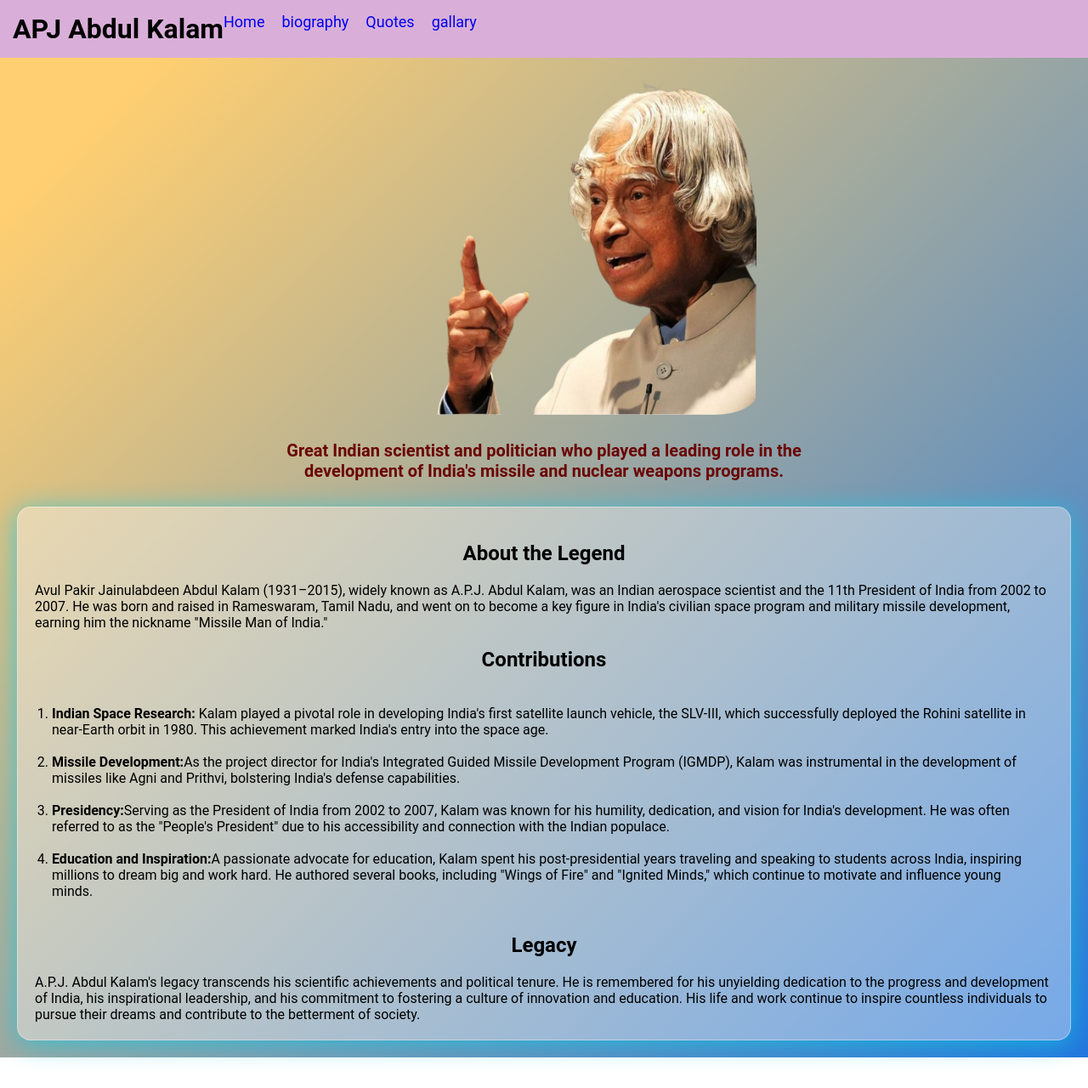
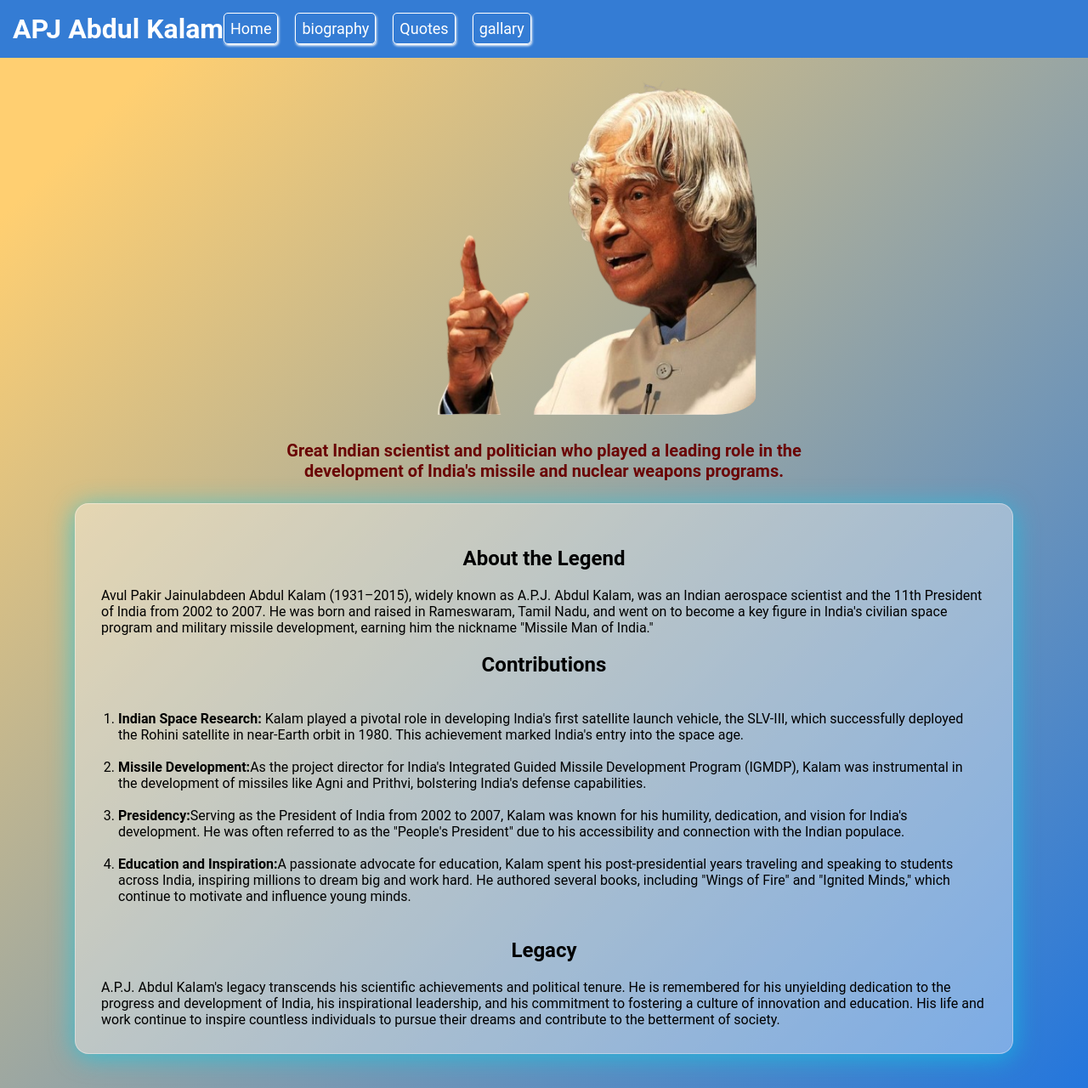
Before and after one commit to marinaakter/A-tribute-page, a plain HTML site: page index.html in a window 1280 px wide. Shown: the whole page at 85% size. Before the commit the page ends 1244 px from the top, so only its background shows below. Drawn offline with Linux system fonts and the light colour scheme.

Commit message:
navbar border added

```diff
--- a/style/style.css
+++ b/style/style.css
@@ -7,19 +7,31 @@ body {
   background-image: linear-gradient(135deg, #ffcf71 10%, #2376dd 100%);
 }
 .header {
-  background-color: #d9afd9;
+  background-color: #347CD4;
   padding: 15px;
   display: flex;
+  color: white;
+
 }
 .nav-items {
   display: flex;
   list-style: none;
   font-size: 18px;
+
+}
+.nav-items li {
+  margin-right: 20px;
+  box-sizing: border-box;
+  border: white solid 1px;
+  border-radius: 5px;
+  box-shadow: #fcfcfc 1px 2px 3px;
+  padding: 7px;
 }
 .nav-items a {
   text-decoration: none;
-  margin-right: 20px;
+  color: white;
 }
+
 img {
   display: block;
   margin-left: auto;
@@ -45,13 +57,13 @@ img {
   -webkit-backdrop-filter: blur(0px);
   border: 1px solid rgba(255, 255, 255, 0.37);
   /* container background end */
-  margin: 20px;
-  padding: 20px;
+  margin: 2vh 11vh 5vh 11vh;
+  padding: 30px;
 }
 .container-title {
   text-align: center;
   padding: 20;
 }
-.contribution-list{
-    padding: 20px;
+.contribution-list {
+  padding: 20px;
 }
```
Also changed, not shown: index.html (+7 -2 lines).
